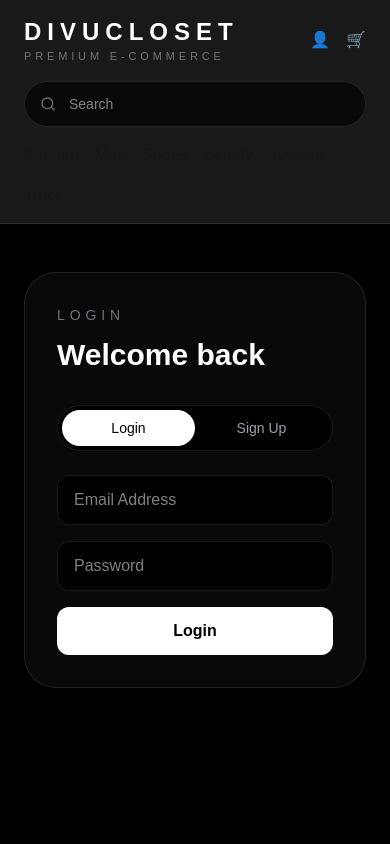
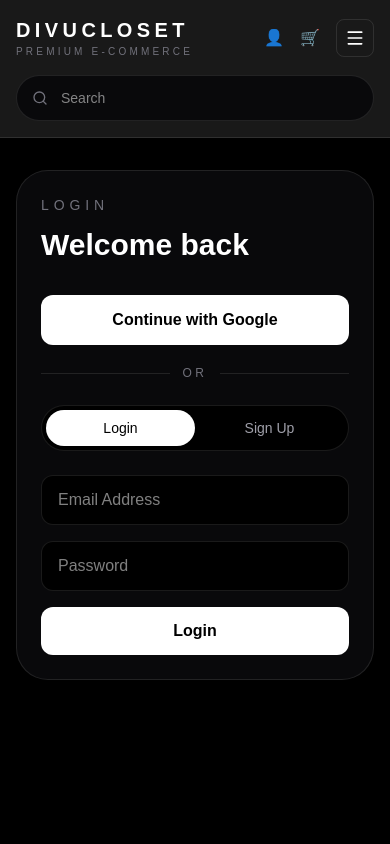
Before and after one commit to pahal1607/divucloset, a Next.js app: page /login in a window 390 px wide. Shown: the top 844 px of the page. Built offline with nearby package versions, Linux system fonts and the light colour scheme; no server answers.

Commit message:
add google login, mobile header, admin search filter

```diff
--- a/app/components/SiteHeader.tsx
+++ b/app/components/SiteHeader.tsx
@@ -2,7 +2,7 @@
 
 import Link from "next/link";
 import { useEffect, useState } from "react";
-import { Search } from "lucide-react";
+import { Menu, Search, X } from "lucide-react";
 import { createClient } from "./supabaseBrowser";
 
 const ADMIN_EMAIL = "keertidwivedi2008@gmail.com";
@@ -14,6 +14,7 @@ export default function SiteHeader() {
   const [search, setSearch] = useState("");
   const [loggedIn, setLoggedIn] = useState(false);
   const [isAdmin, setIsAdmin] = useState(false);
+  const [mobileOpen, setMobileOpen] = useState(false);
 
   useEffect(() => {
     const updateCart = () => {
@@ -32,10 +33,7 @@ export default function SiteHeader() {
       } = await supabase.auth.getUser();
 
       setLoggedIn(!!user);
-      setIsAdmin(
-        !!user &&
-          user.email?.toLowerCase().trim() === ADMIN_EMAIL
-      );
+      setIsAdmin(!!user && user.email?.toLowerCase().trim() === ADMIN_EMAIL);
     };
 
     updateCart();
@@ -57,14 +55,16 @@ export default function SiteHeader() {
     };
   }, [supabase]);
 
+  const closeMobile = () => setMobileOpen(false);
+
   return (
     <header className="sticky top-0 z-50 border-b border-white/10 bg-black/90 backdrop-blur">
-      <div className="mx-auto flex max-w-7xl items-center justify-between gap-6 px-6 py-4">
-        <Link href="/" className="block">
-          <h1 className="text-2xl font-bold tracking-[0.25em] text-white">
+      <div className="mx-auto flex max-w-7xl items-center justify-between gap-4 px-4 py-4 sm:px-6">
+        <Link href="/" className="min-w-0" onClick={closeMobile}>
+          <h1 className="truncate text-xl font-bold tracking-[0.22em] text-white sm:text-2xl">
             DIVUCLOSET
           </h1>
-          <p className="text-[11px] uppercase tracking-[0.35em] text-zinc-500">
+          <p className="text-[10px] uppercase tracking-[0.32em] text-zinc-500 sm:text-[11px]">
             Premium E-commerce
           </p>
         </Link>
@@ -81,26 +81,13 @@ export default function SiteHeader() {
           </div>
         </div>
 
-        <nav className="hidden items-center gap-7 lg:flex">
-          <Link href="/women" className="text-zinc-300 hover:text-white">
-            Women
-          </Link>
-          <Link href="/men" className="text-zinc-300 hover:text-white">
-            Men
-          </Link>
-          <Link href="/shoes" className="text-zinc-300 hover:text-white">
-            Shoes
-          </Link>
-          <Link href="/beauty-products" className="text-zinc-300 hover:text-white">
-            Beauty
-          </Link>
-          <Link href="/jewelry" className="text-zinc-300 hover:text-white">
-            Jewelry
-          </Link>
-          <Link href="/track" className="text-zinc-300 hover:text-white">
-  Track
-</Link>
-
+        <nav className="hidden items-center gap-6 lg:flex">
+          <Link href="/women" className="text-zinc-300 hover:text-white">Women</Link>
+          <Link href="/men" className="text-zinc-300 hover:text-white">Men</Link>
+          <Link href="/shoes" className="text-zinc-300 hover:text-white">Shoes</Link>
+          <Link href="/beauty-products" className="text-zinc-300 hover:text-white">Beauty</Link>
+          <Link href="/jewelry" className="text-zinc-300 hover:text-white">Jewelry</Link>
+          <Link href="/track" className="text-zinc-300 hover:text-white">Track</Link>
           {isAdmin && (
             <Link href="/admin" className="font-semibold text-white hover:text-zinc-300">
               Admin
@@ -124,10 +111,18 @@ export default function SiteHeader() {
               </span>
             )}
           </Link>
+
+          <button
+            onClick={() => setMobileOpen((v) => !v)}
+            className="rounded-lg border border-white/10 p-2 text-white lg:hidden"
+            aria-label="Toggle menu"
+          >
+            {mobileOpen ? <X className="h-5 w-5" /> : <Menu className="h-5 w-5" />}
+          </button>
         </div>
       </div>
 
-      <div className="px-6 pb-4 lg:hidden">
+      <div className="px-4 pb-4 sm:px-6 lg:hidden">
         <div className="relative">
           <Search className="absolute left-4 top-1/2 h-4 w-4 -translate-y-1/2 text-zinc-500" />
           <input
@@ -137,17 +132,47 @@ export default function SiteHeader() {
             className="w-full rounded-full border border-white/10 bg-zinc-950 py-3 pl-11 pr-4 text-sm text-white outline-none"
           />
         </div>
+      </div>
 
-        <nav className="mt-4 flex flex-wrap gap-4">
-          <Link href="/women">Women</Link>
-          <Link href="/men">Men</Link>
-          <Link href="/shoes">Shoes</Link>
-          <Link href="/beauty-products">Beauty</Link>
-          <Link href="/jewelry">Jewelry</Link>
-          <Link href="/track">Track</Link>
-          {isAdmin && <Link href="/admin">Admin</Link>}
-        </nav>
-      </div>
+      {mobileOpen && (
+        <div className="border-t border-white/10 bg-zinc-950 px-4 py-4 lg:hidden">
+          <nav className="grid grid-cols-2 gap-3 text-sm">
+            <Link href="/women" onClick={closeMobile} className="rounded-xl border border-white/10 p-3">
+              Women
+            </Link>
+            <Link href="/men" onClick={closeMobile} className="rounded-xl border border-white/10 p-3">
+              Men
+            </Link>
+            <Link href="/shoes" onClick={closeMobile} className="rounded-xl border border-white/10 p-3">
+              Shoes
+            </Link>
+            <Link href="/beauty-products" onClick={closeMobile} className="rounded-xl border border-white/10 p-3">
+              Beauty
+            </Link>
+            <Link href="/jewelry" onClick={closeMobile} className="rounded-xl border border-white/10 p-3">
+              Jewelry
+            </Link>
+            <Link href="/track" onClick={closeMobile} className="rounded-xl border border-white/10 p-3">
+              Track
+            </Link>
+            <Link
+              href={loggedIn ? "/account" : "/login"}
+              onClick={closeMobile}
+              className="rounded-xl border border-white/10 p-3"
+            >
+              {loggedIn ? "Account" : "Login"}
+            </Link>
+            <Link href="/cart" onClick={closeMobile} className="rounded-xl border border-white/10 p-3">
+              Cart
+            </Link>
+            {isAdmin && (
+              <Link href="/admin" onClick={closeMobile} className="rounded-xl border border-white/10 p-3">
+                Admin
+              </Link>
+            )}
+          </nav>
+        </div>
+      )}
     </header>
   );
 }
--- a/app/login/page.tsx
+++ b/app/login/page.tsx
@@ -50,9 +50,31 @@ export default function LoginPage() {
     }
   };
 
+  const handleGoogleLogin = async () => {
+    try {
+      setLoading(true);
+      setMessage("");
+
+      const { error } = await supabase.auth.signInWithOAuth({
+        provider: "google",
+        options: {
+          redirectTo:
+            typeof window !== "undefined"
+              ? `${window.location.origin}/account`
+              : undefined,
+        },
+      });
+
+      if (error) throw error;
+    } catch (error: any) {
+      setMessage(error.message || "Google login failed");
+      setLoading(false);
+    }
+  };
+
   return (
-    <div className="min-h-screen bg-black px-6 py-12 text-white">
-      <div className="mx-auto w-full max-w-md rounded-[2rem] border border-white/10 bg-zinc-950 p-8 shadow-2xl">
+    <div className="min-h-screen bg-black px-4 py-8 text-white sm:px-6 sm:py-12">
+      <div className="mx-auto w-full max-w-md rounded-[2rem] border border-white/10 bg-zinc-950 p-6 shadow-2xl sm:p-8">
         <div className="mb-8">
           <p className="text-sm uppercase tracking-[0.35em] text-zinc-500">
             {isSignup ? "Create Account" : "Login"}
@@ -60,6 +82,22 @@ export default function LoginPage() {
           <h2 className="mt-3 text-3xl font-bold">
             {isSignup ? "Join DivuCloset" : "Welcome back"}
           </h2>
+        </div>
+
+        <button
+          onClick={handleGoogleLogin}
+          disabled={loading}
+          className="mb-5 w-full rounded-xl border border-white/15 bg-white px-4 py-3 font-semibold text-black hover:bg-zinc-200 disabled:opacity-60"
+        >
+          Continue with Google
+        </button>
+
+        <div className="mb-6 flex items-center gap-3">
+          <div className="h-px flex-1 bg-white/10" />
+          <span className="text-xs uppercase tracking-[0.3em] text-zinc-500">
+            or
+          </span>
+          <div className="h-px flex-1 bg-white/10" />
         </div>
 
         <div className="mb-6 flex rounded-full border border-white/10 bg-black p-1">
--- a/app/track/page.tsx
+++ b/app/track/page.tsx
@@ -28,38 +28,60 @@ export default function TrackOrder() {
   };
 
   return (
-    <div className="min-h-screen bg-black p-6 text-white">
-      <h1 className="text-2xl font-bold">Track Order</h1>
+    <div className="min-h-screen bg-black px-4 py-8 text-white sm:px-6 sm:py-10">
+      <div className="mx-auto max-w-2xl rounded-3xl border border-white/10 bg-zinc-950 p-6 sm:p-8">
+        <h1 className="text-3xl font-bold">Track Order</h1>
+        <p className="mt-2 text-zinc-400">
+          Enter your order ID and phone number.
+        </p>
 
         <div className="mt-6 space-y-4">
           <input
             placeholder="Order ID"
             value={orderId}
             onChange={(e) => setOrderId(e.target.value)}
-          className="w-full p-3 text-black"
+            className="w-full rounded-xl bg-black p-3 text-white outline-none"
           />
 
           <input
             placeholder="Phone"
             value={phone}
             onChange={(e) => setPhone(e.target.value)}
-          className="w-full p-3 text-black"
+            className="w-full rounded-xl bg-black p-3 text-white outline-none"
           />
 
-        <button onClick={handleTrack} className="bg-white px-4 py-2 text-black">
-          Track
+          <button
+            onClick={handleTrack}
+            className="w-full rounded-xl bg-white px-4 py-3 font-semibold text-black"
+          >
+            Track Order
           </button>
         </div>
 
         {error && <p className="mt-4 text-red-400">{error}</p>}
 
         {order && (
-        <div className="mt-6">
-          <p>Status: {order.status}</p>
-          <p>Total: ₹{order.total}</p>
-          <p>Expected Delivery: {order.expected_delivery}</p>
+          <div className="mt-6 rounded-2xl border border-white/10 bg-black p-5">
+            <p className="text-sm text-zinc-500">Order ID</p>
+            <p className="mt-1 text-xl font-bold">{order.order_id}</p>
+
+            <p className="mt-4 text-sm text-zinc-500">Status</p>
+            <p className="mt-1 text-lg font-semibold">{order.status}</p>
+
+            <p className="mt-4 text-sm text-zinc-500">Total</p>
+            <p className="mt-1 text-lg font-semibold">₹{order.total}</p>
+
+            {order.expected_delivery && order.status !== "Cancelled" && (
+              <>
+                <p className="mt-4 text-sm text-zinc-500">Expected Delivery</p>
+                <p className="mt-1 text-lg font-semibold">
+                  {new Date(order.expected_delivery).toLocaleDateString()}
+                </p>
+              </>
+            )}
           </div>
         )}
       </div>
+    </div>
   );
 }
```
Also changed, not shown: app/admin/page.tsx (+70 -39 lines). Lines whose indentation alone changed are shown as unchanged.
